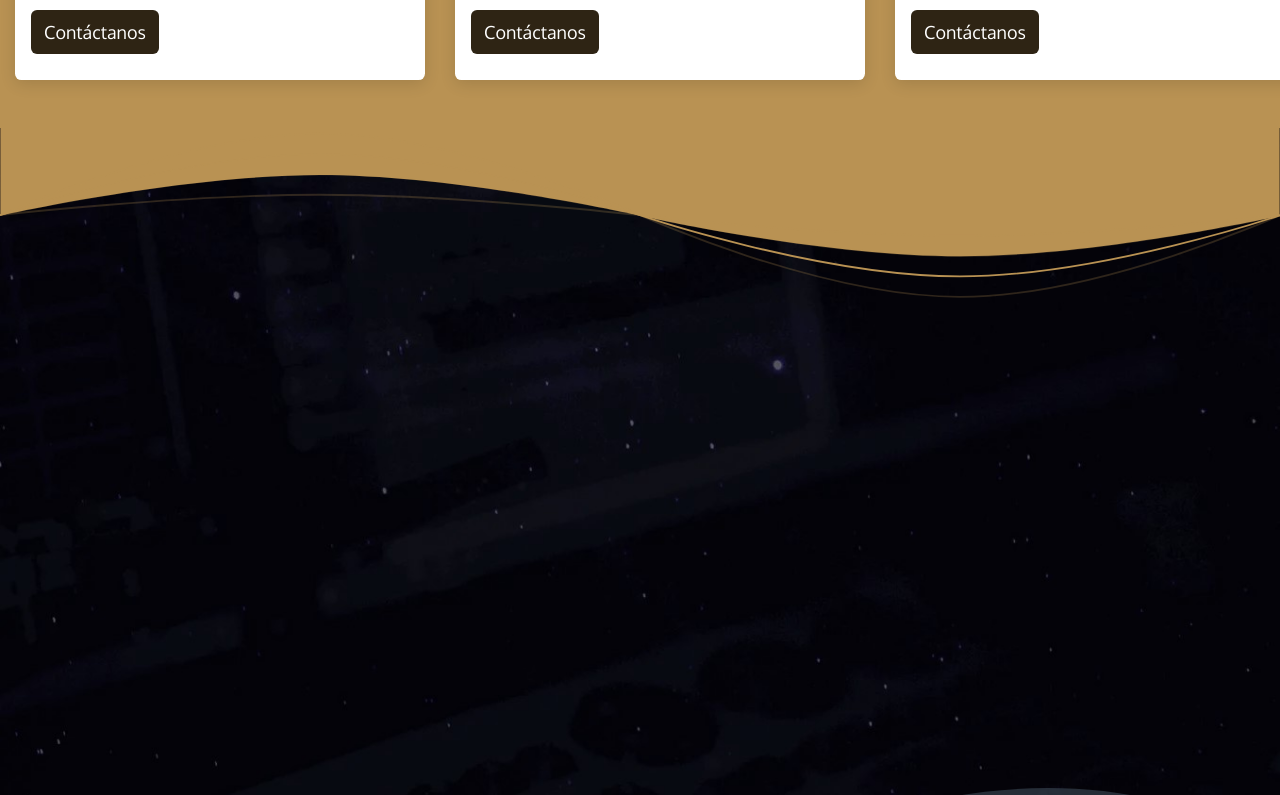
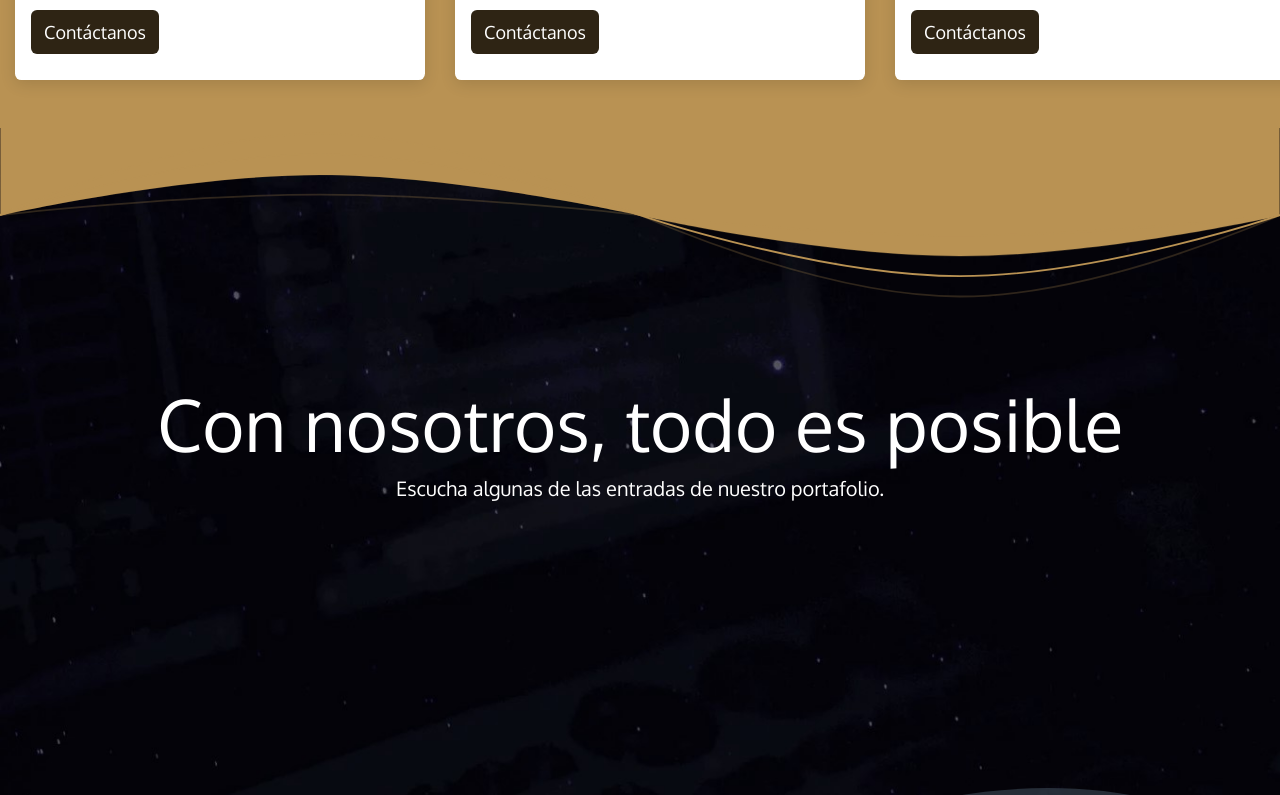
Before and after one commit to saulkurosaki/IZTAC-MUSIC-COMPANY, a Next.js app: page / in a window 1280 px wide. Shown: the part 2200-2995 px from the top of the page. Built offline with nearby package versions, Linux system fonts and the light colour scheme.

Commit message:
feat(PortfolioSection): implement the section header and description

```diff
--- a/components/PortfolioSection.tsx
+++ b/components/PortfolioSection.tsx
@@ -21,9 +21,17 @@ const PortfolioSection = () => {
           alt="Top Waves"
           className="w-full h-auto object-contain"
         />
+        <div className="absolute inset-0 w-full h-[411px] pt-64 pb-10">
+          <div className="flex flex-col container w-full h-full px-[15px] justify-around">
+            <h2 className="w-full h-[77px] text-white text-center text-7xl oxygen">
+              Con nosotros, todo es posible
+            </h2>
+            <h6 className="w-full h-[21px] text-white text-center text-xl oxygen">
+              Escucha algunas de las entradas de nuestro portafolio.
+            </h6>
+          </div>
+        </div>
       </div>
-      {/* <div className="w-full h-[411px] pt-64 pb-10">
-      </div> */}
 
       <div className="w-full h-[542px] absolute bottom-0 right-0 z-10 flex items-end overflow-hidden">
         <Image
@@ -31,9 +39,8 @@ const PortfolioSection = () => {
           alt="Bottom Waves"
           className="w-full h-auto object-contain"
         />
+        <div className="absolute inset-0 w-full h-[542px] py-6"></div>
       </div>
-      {/* <div className="w-full h-[542px] py-6">
-      </div> */}
     </section>
   );
 };
```
